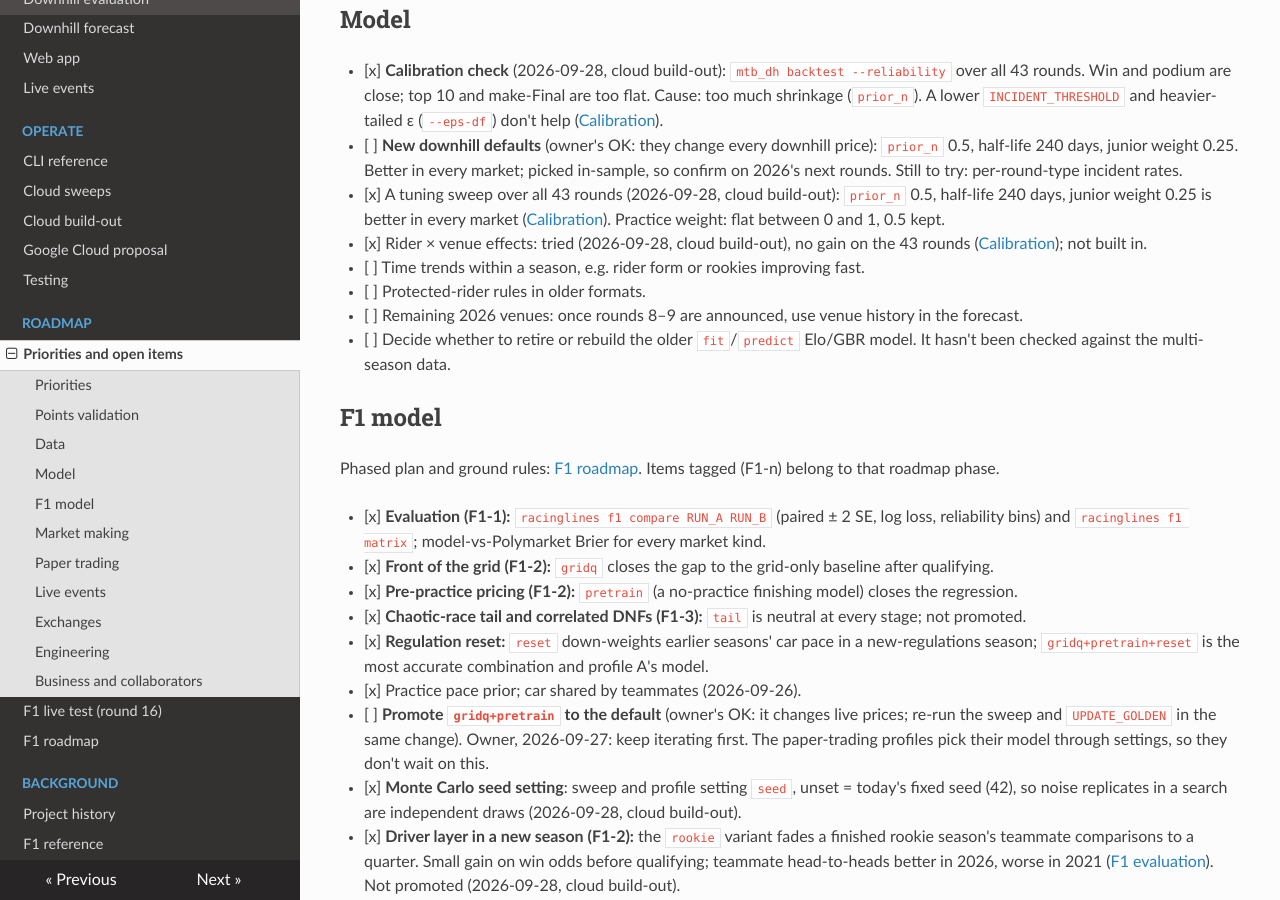
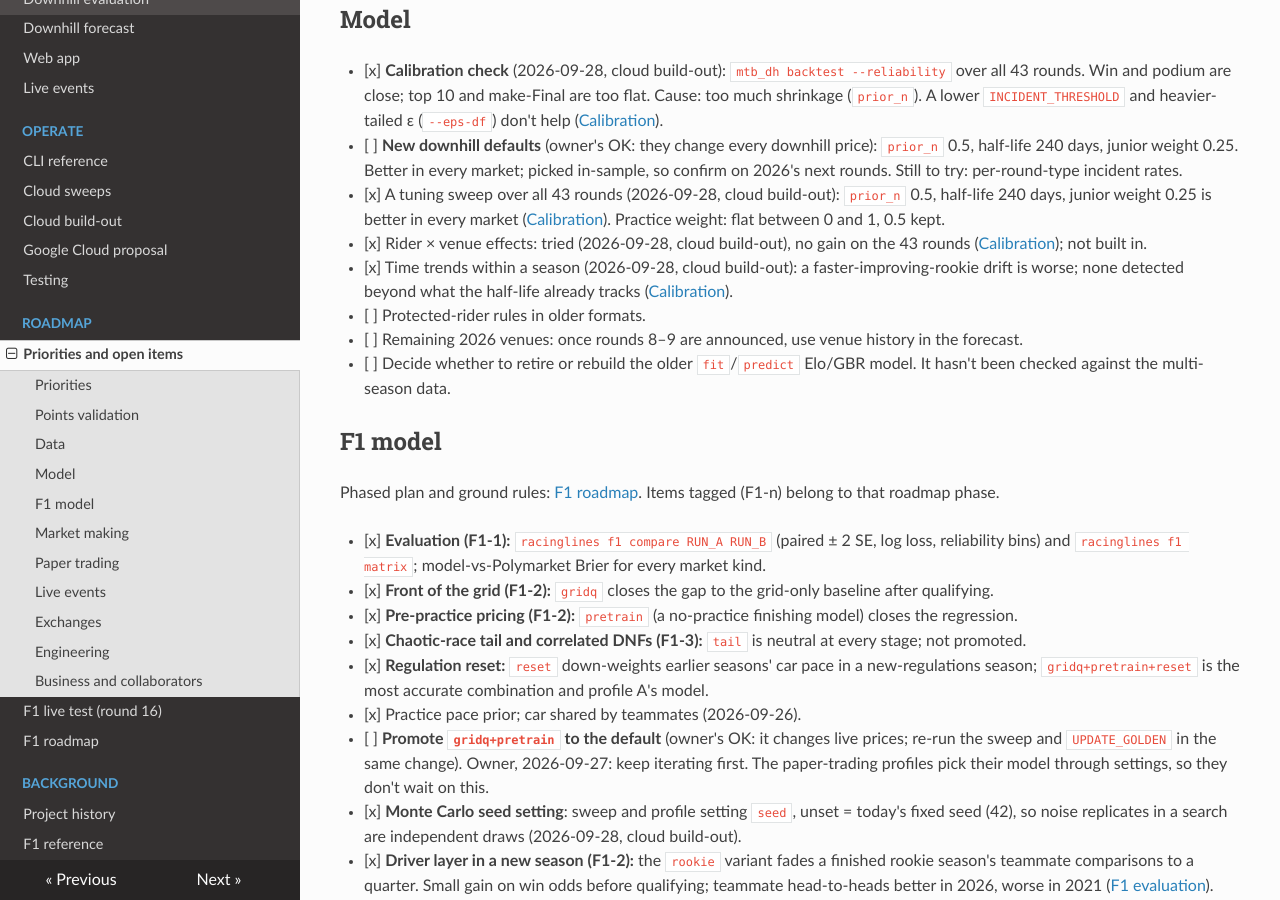
Before and after one commit to lalligagger/racinglines-public, an MkDocs documentation site: the page built from docs/todo.md, in a window 1280 px wide and 900 px high, scrolled down 2939 px. Built offline with MkDocs 1.6.1, drawn with Linux system fonts in a browser that asks for light colours; nearby versions of some CDN libraries.

Commit message:
Downhill time trends (P3, Model): no rookie drift detected (docs)
Co-Authored-By: Claude Opus 5.5 (1M context) <noreply@anthropic.com>
Claude-Session: https://claude.ai/code/session_011FDFe4sdNGB22nap1E2SKK

```diff
--- a/docs/todo.md
+++ b/docs/todo.md
@@ -152,7 +152,9 @@ standings, champion odds, `spearman_points`) is approximate.
       Practice weight: flat between 0 and 1, 0.5 kept.
 - [x] Rider × venue effects: tried (2026-09-28, cloud build-out), no gain on the 43 rounds
       ([Calibration](model.md#calibration)); not built in.
-- [ ] Time trends within a season, e.g. rider form or rookies improving fast.
+- [x] Time trends within a season (2026-09-28, cloud build-out): a faster-improving-rookie drift
+      is worse; none detected beyond what the half-life already tracks
+      ([Calibration](model.md#calibration)).
 - [ ] Protected-rider rules in older formats.
 - [ ] Remaining 2026 venues: once rounds 8–9 are announced, use venue history in the
       forecast.
```
Also changed, not shown: docs/cloud-buildout.md (+2 -1 lines), docs/model.md (+4 -0 lines).
